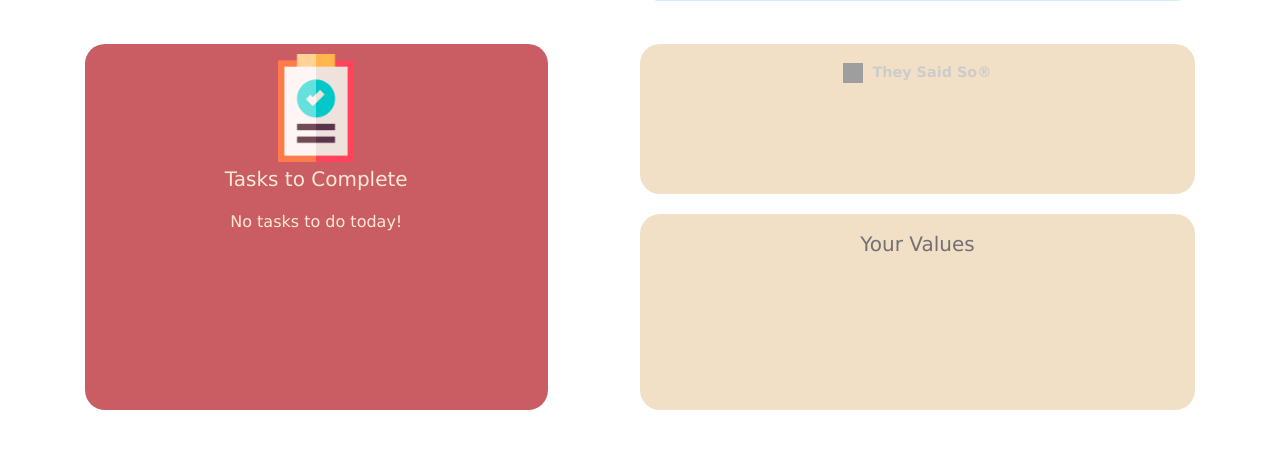
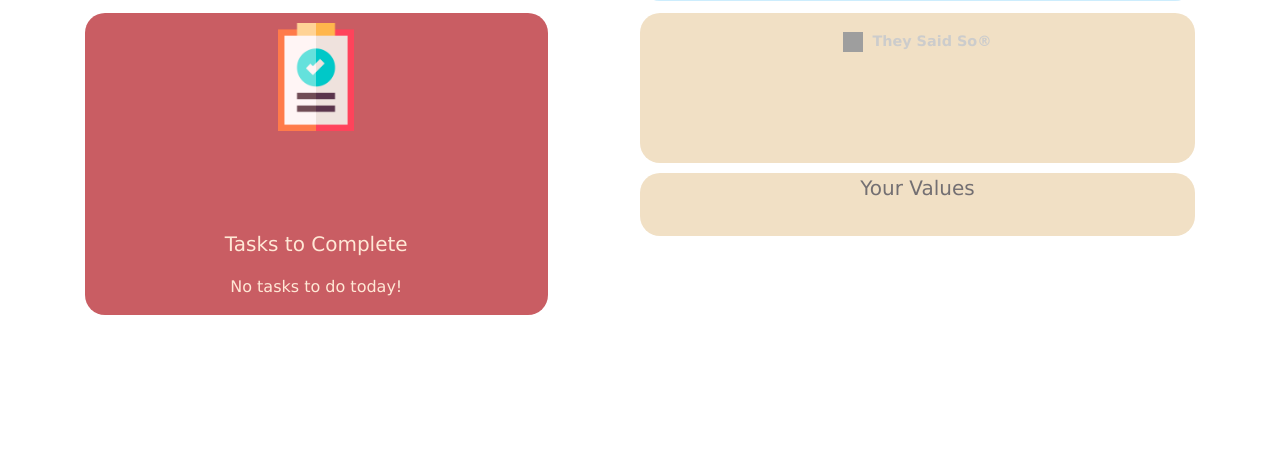
Before and after one commit to shingtzewoo/goalgetter, a Flask app: template goalgetter/blueprints/page/templates/home.html in a window 1280 px wide. Shown: the part 258-707 px from the top of the page. Run offline with Flask 2, Linux system fonts and the light colour scheme; the template is opened without the code that fills it, so the values that code supplies are empty; some libraries are stand-ins or nearby versions; grey boxes are pictures that could not be loaded.

Commit message:
changes to layout for mobile responsiveness

```diff
--- a/goalgetter/blueprints/page/templates/home.html
+++ b/goalgetter/blueprints/page/templates/home.html
@@ -7,8 +7,8 @@
 
 {% block body %}
 <section class="container my-5">
-    <div class="row mt-5" style="height: 150px;">
-        <div class="col-lg-5 mb-3">
+    <div class="row mt-5">
+        <div class="col-lg-5">
             <div class="row">
                 <div class="col-9">
                     <div class="row">
@@ -27,9 +27,8 @@
                 </div>
             </div>
         </div>
-        <div class="col-lg-1 mb-3">
-        </div>
-        <div class="col-lg-6 mb-3 dashboard-general dashboard-item3">
+        <div class="col my-1"></div>
+        <div class="col-lg-6 mb-1 dashboard-general dashboard-item3">
             <p class="text-center lead" style="position: relative; top: 10px;">Milestones</p>
             <div class="row">
                 <div class="col-8">
@@ -39,21 +38,24 @@
                         <li>{{ current_milestones[2].name}}</li>
                     </ul>
                 </div>
-                <div class="col-4">
-                    <img src="{{ url_for('static', filename='images/sun.png') }}" data-aos="fade-in" data-aos-once="true" data-aos-easing="ease-in" data-aos-duration="600" class="img-fluid mx-auto" alt="weather icon made https://www.flaticon.com/authors/flat-icons Freepik" style="max-width: 70%; max-height: 70%; position: relative; left: 40px; bottom: 10px;">
+                <div class="col-4 d-none d-sm-block d-md-block d-lg-block d-xl-block d-xxl-block">
+                    <img src="{{ url_for('static', filename='images/sun.png') }}" data-aos="fade-in" data-aos-once="true" data-aos-easing="ease-in" data-aos-duration="600" class="img-fluid" alt="weather icon made https://www.flaticon.com/authors/flat-icons Freepik" style="max-width: 70%; max-height: 70%; position: relative; left: 40px; bottom: 10px;">
                 </div>
             </div>
         </div>
     </div>
-    <div class="row"></div>
-    <div class="row my-5">
-        <div class="col-5 dashboard-general dashboard-item1">
-            <div class="row" style="height: 100px;">
+    <div class="row my-2">
+        <div class="col-lg-5 dashboard-general dashboard-item1">
+            <div class="row">
+                <div class="col d-none d-sm-block d-md-block d-lg-block d-xl-block d-xxl-block">
+                    <div class="row">
                         <div class="col d-flex">
                             <img src="{{ url_for('static', filename='images/checkmark.png') }}" class="img-fluid mx-auto" alt="Checkmark icon made Freepik from flaticon" style="position: relative; top: 10px; max-width: 50%; max-height: 50%">
                         </div>
                     </div>
-            <div class="row" style="position: relative; top: 20px;">
+                </div>
+            </div>
+            <div class="row">
                 <div class="col">
                     <p class="lead text-center">Tasks to Complete</p>
                     {% if day|string in current_milestones[0].task.repeat_day or day|string in current_milestones[1].task.repeat_day or day|string in current_milestones[2].task.repeat_day %}
@@ -98,21 +100,17 @@
                     {% else %}
                         <div class="row">
                                 <div class="col">
-                                <div class="row">
-                                    <div class="col">
                                     <p class="text-center" data-aos="fade-in" data-aos-once="true" data-aos-easing="ease-in" data-aos-duration="600">
                                         No tasks to do today!
                                     </p>
-                                    </div>
-                                </div>
                                 </div>
                         </div>
                     {% endif %}
                 </div>
             </div>
         </div>
-        <div class="col-1"></div>
-        <div class="col-6">
+        <div class="col-lg-1 my-1"></div>
+        <div class="col-lg-6">
             <div class="row dashboard-general dashboard-item2">
                 <div class="col text-wrap" style="height: 150px;">
                     <p class="text-center" style="position: relative; top: 15px; font-style: italic; font-size: 15px;" id="quote" data-aos="fade-in" data-aos-once="true" data-aos-easing="ease-in"></p>
@@ -126,26 +124,50 @@
                     </p>
                 </div>
             </div>
-            <div class="row" style="height: 20px;"></div>
+            <div class="row" style="height: 10px;"></div>
             <div class="row">
                 <div class="col dashboard-general dashboard-item2">
-                    <div class="row" style="position: relative; top: 15px">
+                    <div class="row">
                         <div class="col">
                             <p class="lead text-center">Your Values</p>
                         </div>
                     </div>
-                    <div class="row dashboard-item" style="position: relative; top: 15px; left: 30px;" data-aos="fade-in" data-aos-once="true" data-aos-easing="ease-in" data-aos-duration="600">
-                        <div class="col" style="height: 150px; width: 200px;">
+                    <div class="row" data-aos="fade-in" data-aos-once="true" data-aos-easing="ease-in" data-aos-duration="600">
+                        <div class="col-sm">
+                            <div class="row align-items-start">
+                                <div class="col d-flex justify-content-center">
                                     {{ render_value.render_value(value1.value) }}
+                                </div>
+                            </div>
+                            <div class="row">
+                                <div class="col d-flex justify-content-center">
                                     <p class="lead">{{ value1.value.capitalize() }}</p>
                                 </div>
-                        <div class="col" style="height: 150px; width: 100px;">
+                            </div>
+                        </div>
+                        <div class="col-sm">
+                            <div class="row align-items-start">
+                                <div class="col d-flex justify-content-center">
                                     {{ render_value.render_value(value2.value) }}
+                                </div>
+                            </div>
+                            <div class="row">
+                                <div class="col d-flex justify-content-center">
                                     <p class="lead">{{ value2.value.capitalize() }}</p>
                                 </div>
-                        <div class="col" style="height: 150px; width: 100px;">
+                            </div>
+                        </div>
+                        <div class="col-sm">
+                            <div class="row align-items-start" style="position:relative; bottom: 10px;">
+                                <div class="col d-flex justify-content-center">
                                     {{ render_value.render_value(value3.value) }}
+                                </div>
+                            </div>
+                            <div class="row" style="position:relative; bottom: 10px;">
+                                <div class="col d-flex justify-content-center">
                                     <p class="lead">{{ value3.value.capitalize() }}</p>
+                                </div>
+                            </div>
                         </div>
                     </div>
                 </div>
```
Lines whose indentation alone changed are shown as unchanged.
